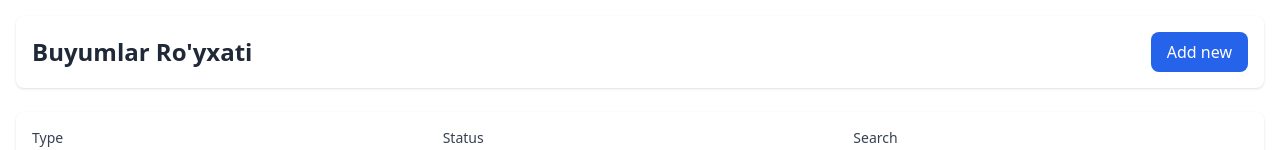
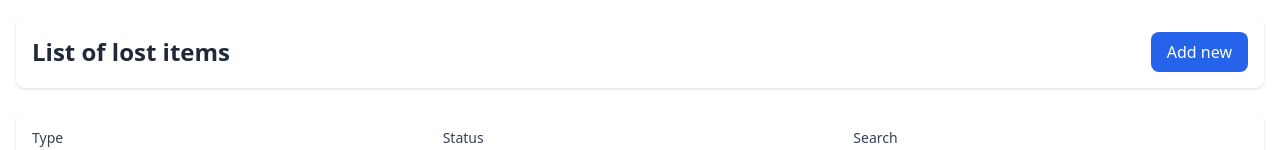
Before and after one commit to Numonov01/Lost-items, a React (Vite) app: page / in a window 1280 px wide. Shown: the top 150 px of the page. Built offline with nearby package versions, Linux system fonts and the light colour scheme; no server answers.

Commit message:
readme md fayl changed

```diff
--- a/src/pages/ItemsListPage.tsx
+++ b/src/pages/ItemsListPage.tsx
@@ -69,7 +69,7 @@
   return (
     <div className="container mx-auto p-4">
       <div className="flex justify-between items-center mb-6 bg-white rounded-lg shadow p-4">
-        <h1 className="text-2xl font-bold text-gray-800">Buyumlar Ro'yxati</h1>
+        <h1 className="text-2xl font-bold text-gray-800">List of lost items</h1>
         <Link
           to="/add"
           className="bg-blue-600 text-white py-2 px-4 rounded-lg hover:bg-blue-700 transition-colors"
```
Also changed, not shown: 1 other file (tests, documents, lock files or other folders).
